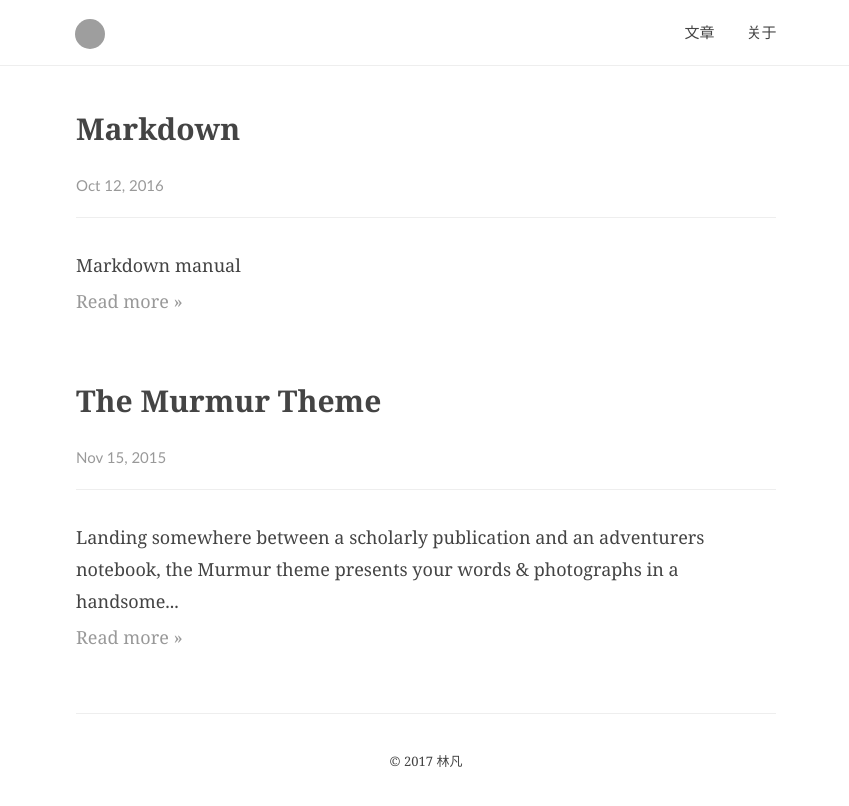
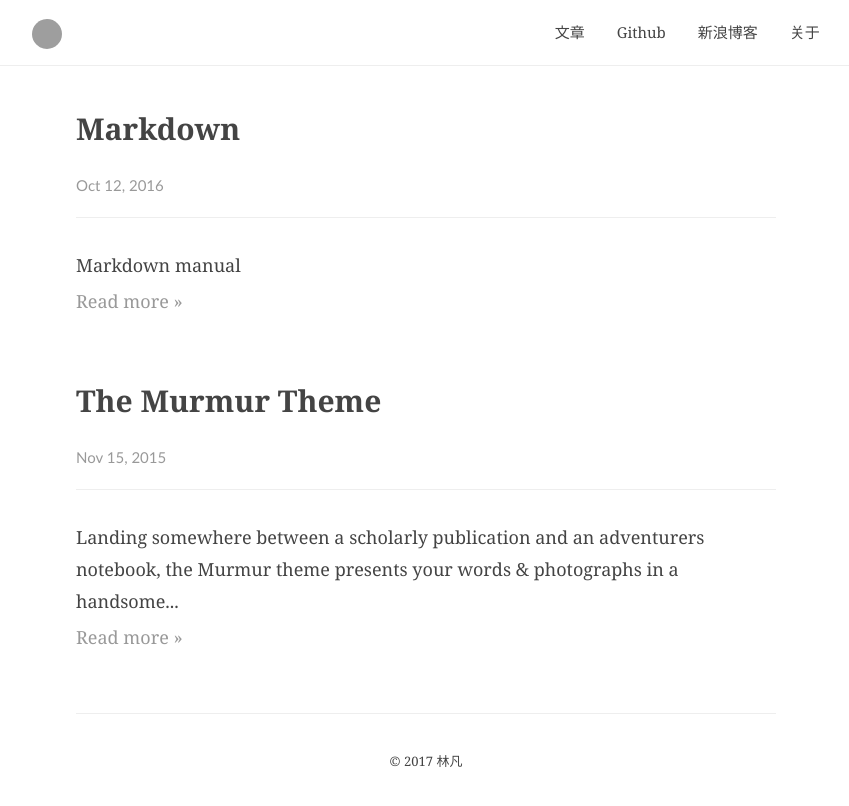
Before and after one commit to jiugewang/blog.github.io, a Jekyll site: the page built from index.html, in a window 1280 px wide. Shown: the top 806 px of the page, without its empty margins (214-1063 px from the left). Built offline with Jekyll 4.4.1, drawn with Linux system fonts in a browser that asks for light colours; grey boxes are pictures that could not be loaded.

Commit message:
添加github

```diff
--- a/_config.yml
+++ b/_config.yml
@@ -16,7 +16,7 @@
 
 # Contact and social media links
 twitter_username: songrogero
-github_username: songroger
+github_username: jiugewang
 facebook_username: song.roger.1
 instagram_username: songroger198
 linkedin_username: songroger
--- a/_includes/header.html
+++ b/_includes/header.html
@@ -19,6 +19,8 @@
       <a href="http://github.com/{{ site.github_username }}" class="header__link" target="_blank">Github</a>
       <a href="http://facebook.com/{{ site.facebook_username }}" class="header__link" target="_blank">Facebook</a>
       -->
+      <a href="http://github.com/{{ site.github_username }}" class="header__link" target="_blank">Github</a>
+      <a href="http://github.com/{{ site.github_username }}" class="header__link" target="_blank">新浪博客</a>
       <a href="{{ site.baseurl }}/about/" class="header__link">关于</a>
     </nav>
   </header>
```
